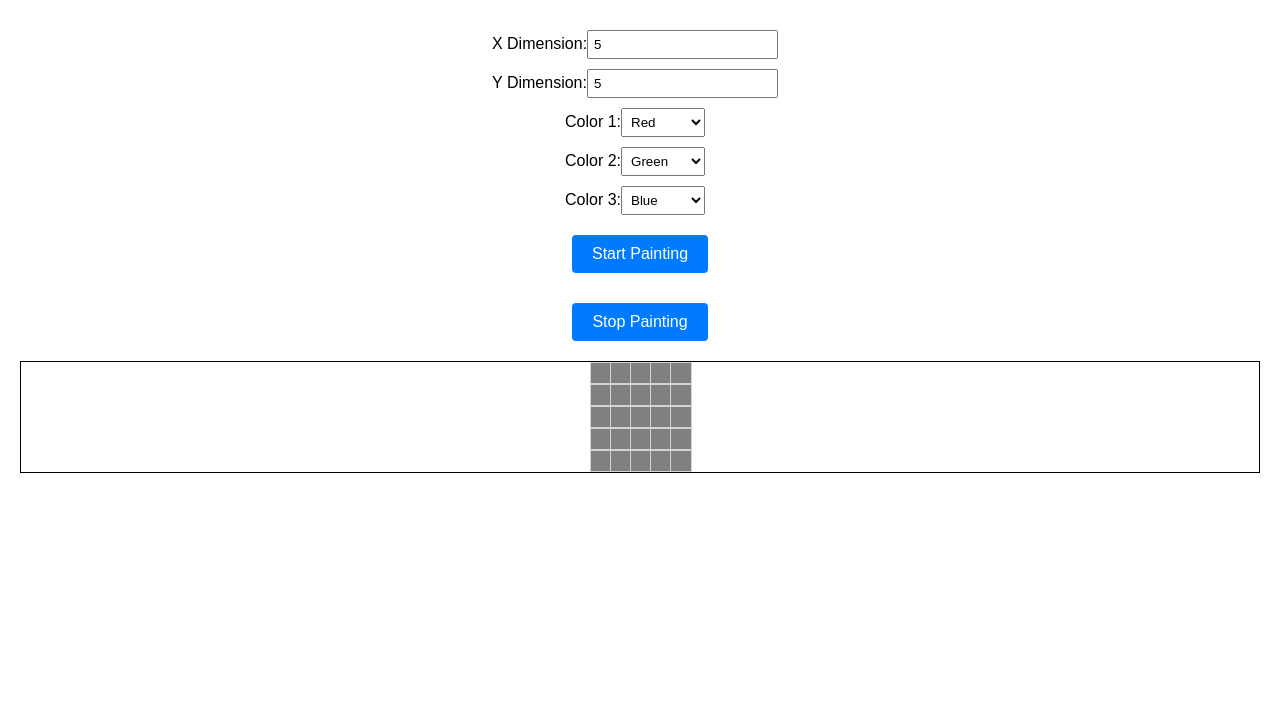
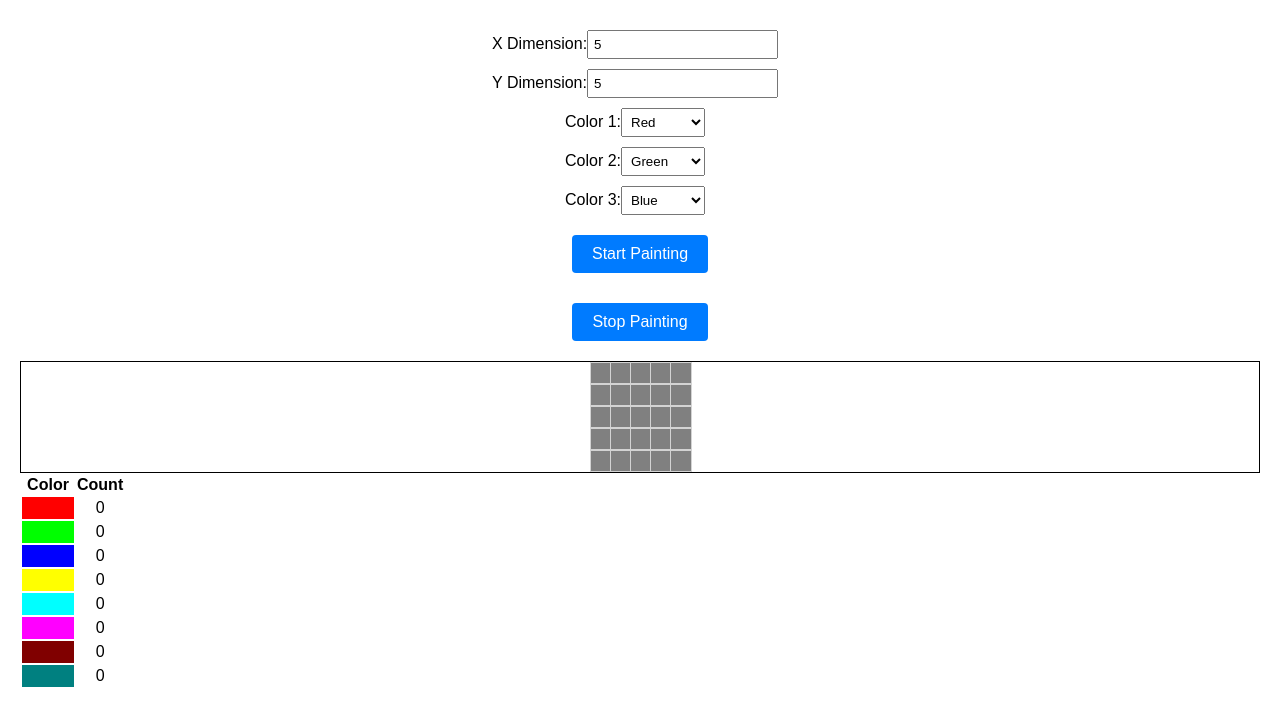
Before and after one commit to jopamo/weatenine, a React (Create React App) app: page / in a window 1280 px wide. Shown: the top 726 px of the page. Built offline with nearby package versions, Linux system fonts and the light colour scheme.

Commit message:
count drops of each color

```diff
--- a/src/App.js
+++ b/src/App.js
@@ -24,8 +24,9 @@ function App() {
   // converts "rgb(255,0,0)" into an array ([255,0,0])
   const rgbStringToArray = (str) => str.slice(4, -1).split(',').map(Number);
 
-  // calculate average of colors. If no first color, just return the second.
+  // calculate color mix.
   const mixColors = (colorA, colorB) => {
+    // If no first color, just return the second
     if (!colorA) return colorB;
     if (!colorB) return colorA;
 
@@ -48,6 +49,17 @@ function App() {
     }
   }, [xDimension, yDimension]);
 
+  const [colorCounts, setColorCounts] = useState({
+    'rgb(255,0,0)': 0,  // Red
+    'rgb(0,255,0)': 0,  // Green
+    'rgb(0,0,255)': 0,  // Blue
+    'rgb(255,255,0)': 0,  // Yellow
+    'rgb(0,255,255)': 0,  // Cyan
+    'rgb(255,0,255)': 0,  // Magenta
+    'rgb(128,0,0)': 0,  // Maroon
+    'rgb(0,128,128)': 0  // Teal
+  });
+
   // Chooses a random cell and a random color to paint that cell.
   const paintRandomCell = () => {
     if (xDimension === 0 || yDimension === 0) return;
@@ -63,6 +75,11 @@ function App() {
       newGrid[y][x].count++;
       return newGrid;
     });
+
+    setColorCounts((prevCounts) => ({
+      ...prevCounts,
+      [chosenColor]: prevCounts[chosenColor] + 1
+    }));
   };
 
   // If painting is active, this effect sets up an interval to paint a random cell every 100ms.
@@ -71,7 +88,7 @@ function App() {
 
     const interval = setInterval(() => {
       paintRandomCell();
-    }, 100);
+    }, 1000);
 
     return () => clearInterval(interval);
   }, [isPainting]);
@@ -165,6 +182,24 @@ function App() {
           ></div>
         )))}
       </div>
+    <table>
+    <thead>
+        <tr>
+            <th>Color</th>
+            <th>Count</th>
+        </tr>
+    </thead>
+    <tbody>
+        {Object.entries(colorCounts).map(([color, count]) => (
+            <tr key={color}>
+                <td style={{ backgroundColor: color, width: '50px', height: '20px' }}></td>
+                <td>{count}</td>
+            </tr>
+        ))}
+    </tbody>
+</table>
+
+
     </div>
   );
 }
```
